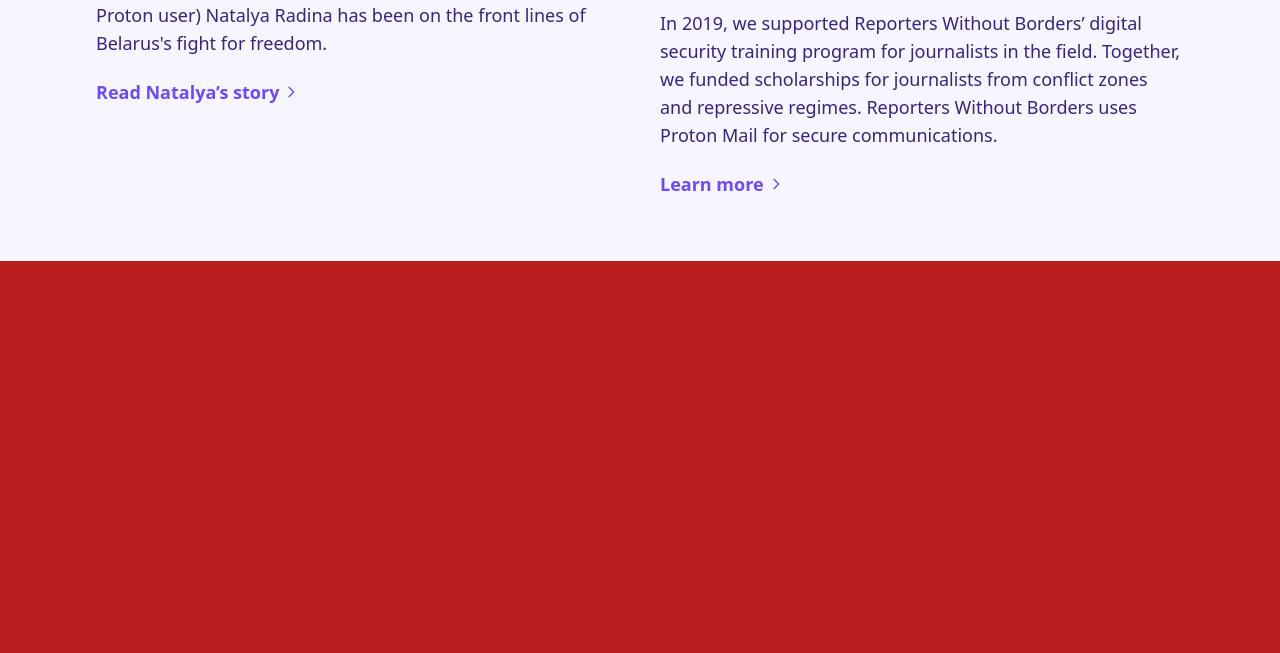
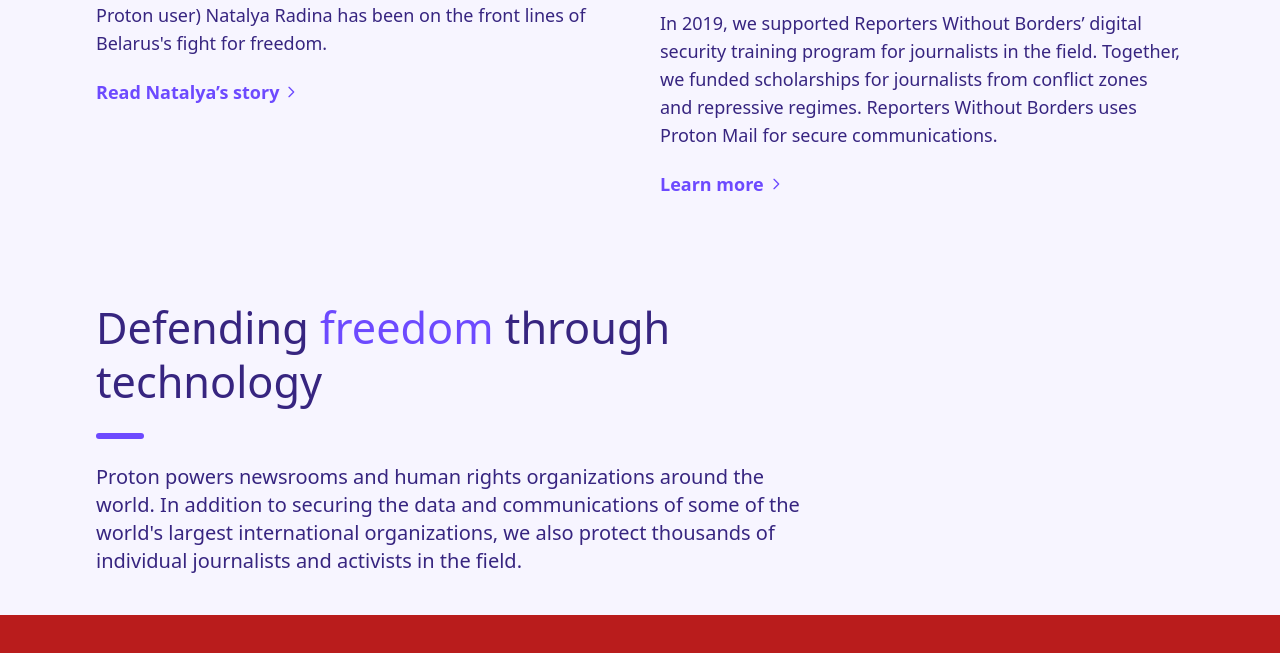
Before and after one commit to usman-FE/proton-impact, a website: page index.html in a window 1280 px wide. Shown: the part 2437-3090 px from the top of the page. Drawn offline with nearby package versions, Linux system fonts and the light colour scheme.

Commit message:
Built Freedom section

```diff
--- a/index.html
+++ b/index.html
@@ -826,8 +826,7 @@
                   Read Natalya’s story
                 </span>
                 <svg xmlns="http://www.w3.org/2000/svg" fill="none" viewBox="0 0 24 24" stroke-width="2"
-                  stroke="currentColor" aria-hidden="true" data-testid="dynamic-hero-icon"
-                  class="w-4 h-4 absolute top-1/2 right-0 -mt-2">
+                  stroke="currentColor" class="w-4 h-4 absolute top-1/2 right-0 -mt-2">
                   <path stroke-linecap="round" stroke-linejoin="round" d="M9 5l7 7-7 7"></path>
                 </svg>
               </a>
@@ -864,8 +863,7 @@
                   Learn more
                 </span>
                 <svg xmlns="http://www.w3.org/2000/svg" fill="none" viewBox="0 0 24 24" stroke-width="2"
-                  stroke="currentColor" aria-hidden="true" data-testid="dynamic-hero-icon"
-                  class="w-4 h-4 absolute top-1/2 right-0 -mt-2">
+                  stroke="currentColor" class="w-4 h-4 absolute top-1/2 right-0 -mt-2">
                   <path stroke-linecap="round" stroke-linejoin="round" d="M9 5l7 7-7 7"></path>
                 </svg>
               </a>
@@ -875,6 +873,27 @@
       </div>
     </section>
     <!-- COMMUNITY SECTION SECTION END -->
+    <!-- FREEDOM SECTION START -->
+    <section class="bg-[#f7f5ff]">
+      <div
+        class="lg:py-10 container px-8 md:px-12 lg:px-24 mx-auto text-[#494b7a] py-4 flex flex-col text-left items-start">
+        <!-- SECTION HEADING -->
+        <h2
+          class="mb-2 lg:mb-6 max-w-[33.75rem] text-3xl sm:text-4xl md:text-[2.7rem] !leading-tight lg:max-w-[45.625rem] text-[#372580]">
+          Defending <span class="text-[#6d4aff]">freedom</span> through technology
+        </h2>
+        <!-- DIVIDER -->
+        <hr class="w-12 h-1.5 rounded-full border-none mb-6 bg-[#6d4aff]">
+        <!-- SECTION PARAGRAPH -->
+        <p class="max-w-[33.75rem] text-xl lg:max-w-[45.625rem] text-[#372580]">
+          Proton powers newsrooms and human rights organizations around the world. In addition to securing the data and
+          communications of some of the world's largest international organizations, we also protect thousands of
+          individual
+          journalists and activists in the field.
+        </p>
+      </div>
+    </section>
+    <!-- FREEDOM SECTION END -->
     <!-- MOCK SECTIONS -->
     <section class="h-screen bg-red-700"></section>
     <section class="h-screen bg-[#5c3be7]"></section>
```
